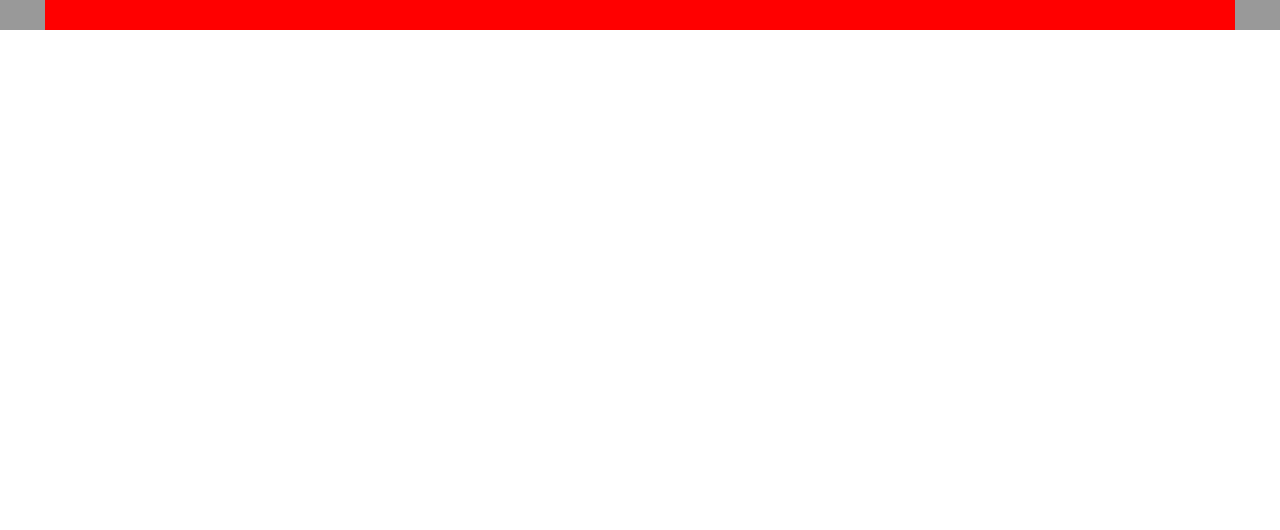
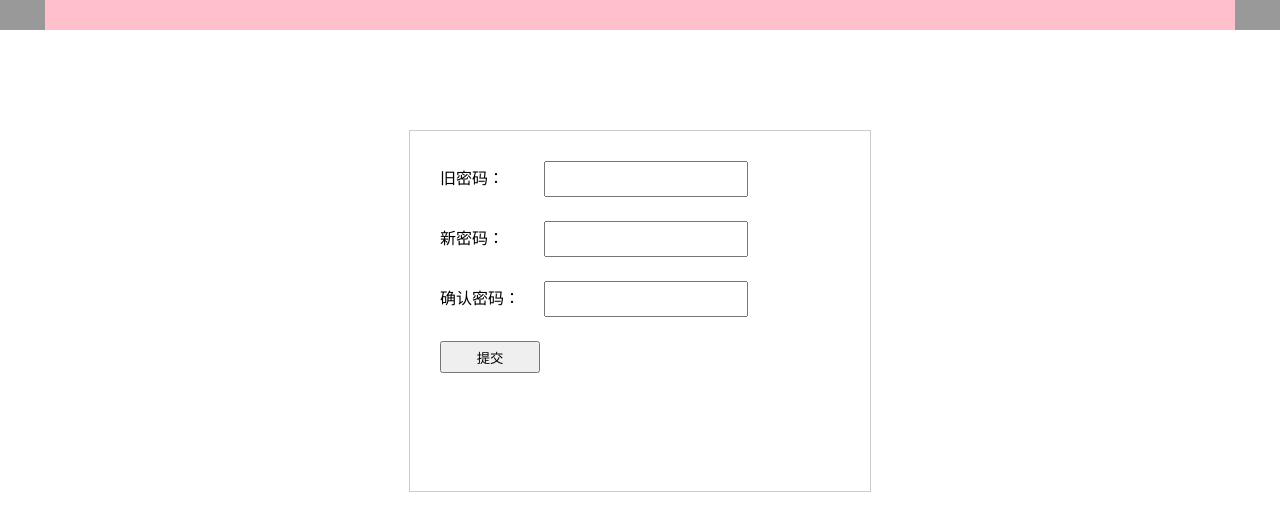
Before and after one commit to 13632632437/jd, a plain HTML site: page index.html in a window 1280 px wide. Drawn offline with Linux system fonts and the light colour scheme.

Commit message:
密码验证

```diff
--- a/css/index.less
+++ b/css/index.less
@@ -2,8 +2,44 @@
     width: 100%;
     height: 30px;
     background-color: #999;
-    .w{
-        background-color: red;
+
+    .w {
+        background-color: pink;
         height: 30px;
     }
 }
+
+input {
+    outline: none;
+    width: 200px;
+    height: 32px;
+}
+
+.form {
+    width: 400px;
+    height: 300px;
+    padding: 30px;
+    margin: 100px auto;
+    border: 1px solid #ccc;
+
+    .input-wrap {
+        height: 60px;
+
+        .input-label {
+            display: inline-block;
+            width: 100px;
+        }
+
+        .submit-btn {
+            width: 100px;
+            height: 32px;
+        }
+
+        .tip {
+            font-size: 12px;
+            color: red;
+            margin: 2px 0 0 106px;
+            display: none;
+        }
+    }
+}
--- a/index.html
+++ b/index.html
@@ -1,5 +1,6 @@
 <!DOCTYPE html>
 <html lang="en">
+
 <head>
     <meta charset="UTF-8">
     <meta name="viewport" content="width=device-width, initial-scale=1.0">
@@ -7,9 +8,52 @@
     <link rel="stylesheet" href="./css/base.css">
     <link rel="stylesheet" href="./css/index.css">
 </head>
+
 <body>
     <div class="header">
         <div class="w"></div>
     </div>
+    <form class="form">
+        <div class="input-wrap">
+            <label class="input-label">旧密码：</label>
+            <input type="password" id="old_password">
+            <div class="tip">密码仅支持6-18的数字和字母</div>
+        </div>
+        <div class="input-wrap">
+            <label class="input-label">新密码：</label>
+            <input type="password" id="new_password">
+            <div class="tip">密码仅支持6-18的数字和字母</div>
+        </div>
+        <div class="input-wrap">
+            <label class="input-label">确认密码：</label>
+            <input type="password" id="rep_password">
+            <div class="tip">密码仅支持6-18的数字和字母</div>
+        </div>
+        <div class="input-wrap">
+            <button class="submit-btn">提交</button>
+        </div>
+    </form>
+    <script>
+        var oldPassword = getId("old_password");
+        var newPassword = getId("new_password");
+        oldPassword.oninput = function (e) {
+            check(e,this)
+        }
+        newPassword.oninput = function (e) {
+            check(e,this)
+        }
+        function check(e,that) {
+            if (that.value.length < 8) {
+                that.nextElementSibling.style['display'] = 'block'
+
+            } else {
+                that.nextElementSibling.style['display'] = 'none'
+            }
+        }
+        function getId(id) {
+            return document.getElementById(id)
+        }
+    </script>
 </body>
+
 </html>
```
Also changed, not shown: css/index.css.
